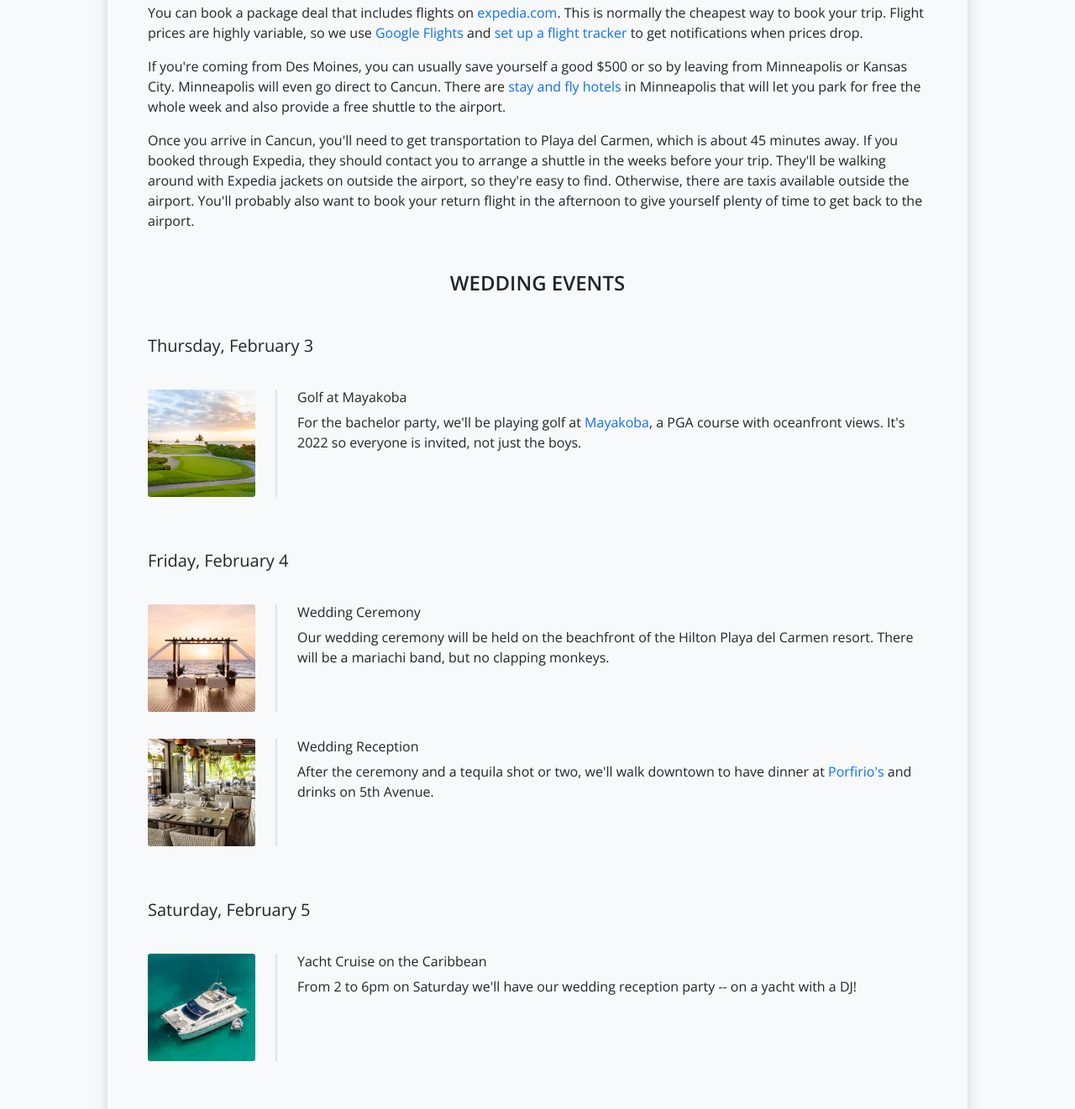
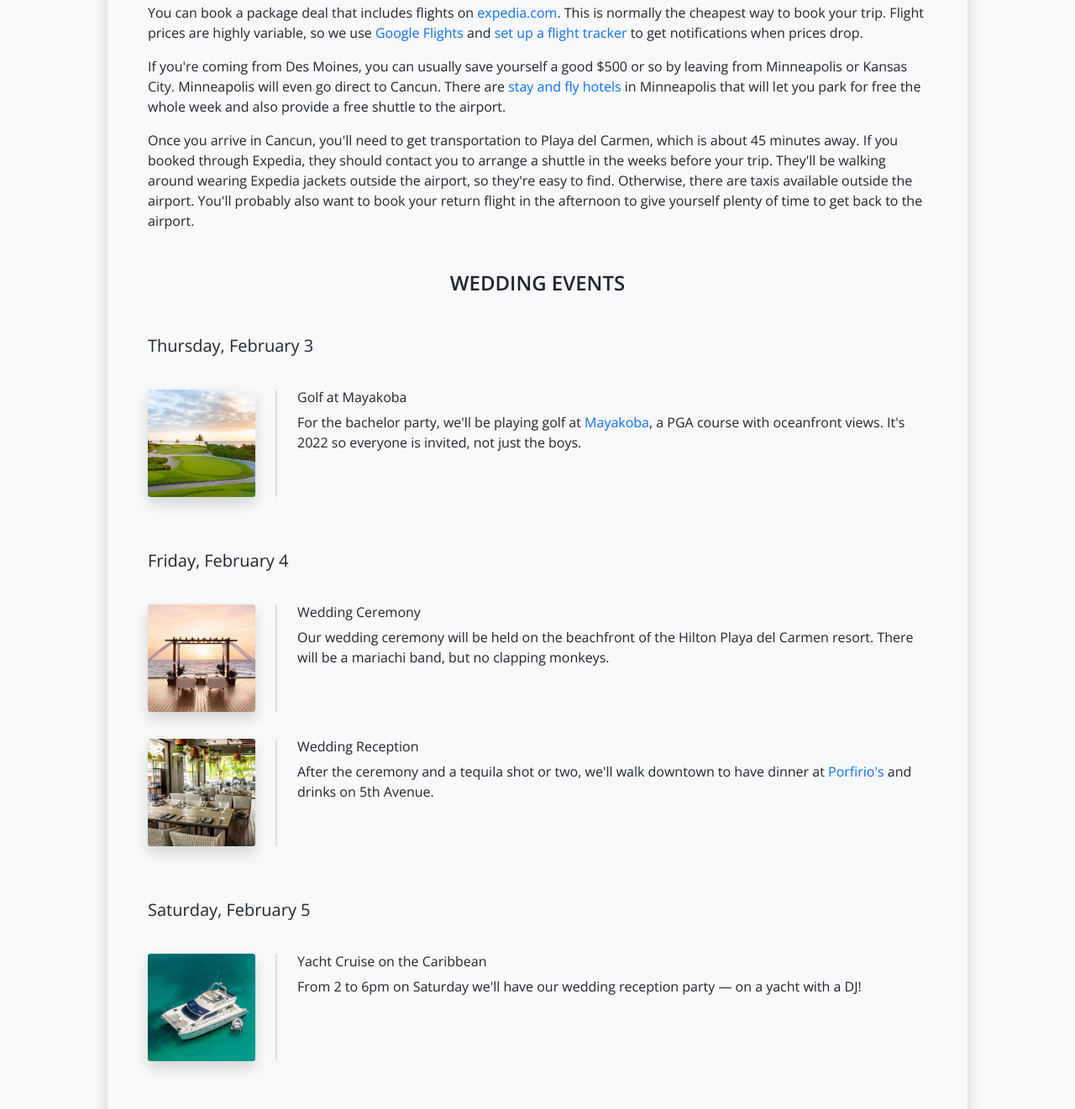
Before and after one commit to gumballhead/wedding, a website built with webpack: page index.html in a window 1280 px wide. Shown: the part 1899-3220 px from the top of the page at 84% size. Built offline with nearby package versions, Linux system fonts and the light colour scheme; a web font is replaced by a local one.

Commit message:
Minor formating and such

```diff
--- a/index.html
+++ b/index.html
@@ -72,7 +72,7 @@
                 <p>
                     Once you arrive in Cancun, you'll need to get transportation to Playa del Carmen, which is about 45 minutes away.
                     If you booked through Expedia, they should contact you to arrange a shuttle in the weeks before your trip.
-                    They'll be walking around with Expedia jackets on outside the airport, so they're easy to find.
+                    They'll be walking around wearing Expedia jackets outside the airport, so they're easy to find.
                     Otherwise, there are taxis available outside the airport.
                     You'll probably also want to book your return flight in the afternoon to give yourself plenty of time to get back to the airport.
                 </p>
@@ -140,7 +140,7 @@
 
                         <div class="description">
                             <h6>Yacht Cruise on the Caribbean</h6>
-                            <p>From 2 to 6pm on Saturday we'll have our wedding reception party -- on a yacht with a DJ!</p>
+                            <p>From 2 to 6pm on Saturday we'll have our wedding reception party &mdash; on a yacht with a DJ!</p>
                         </div>
                     </div>
                 </div>
--- a/index.scss
+++ b/index.scss
@@ -149,6 +149,7 @@ a {
             img {
                 @extend .me-4;
                 @extend .rounded-1;
+                @extend .shadow;
             }
 
             .description {
```
